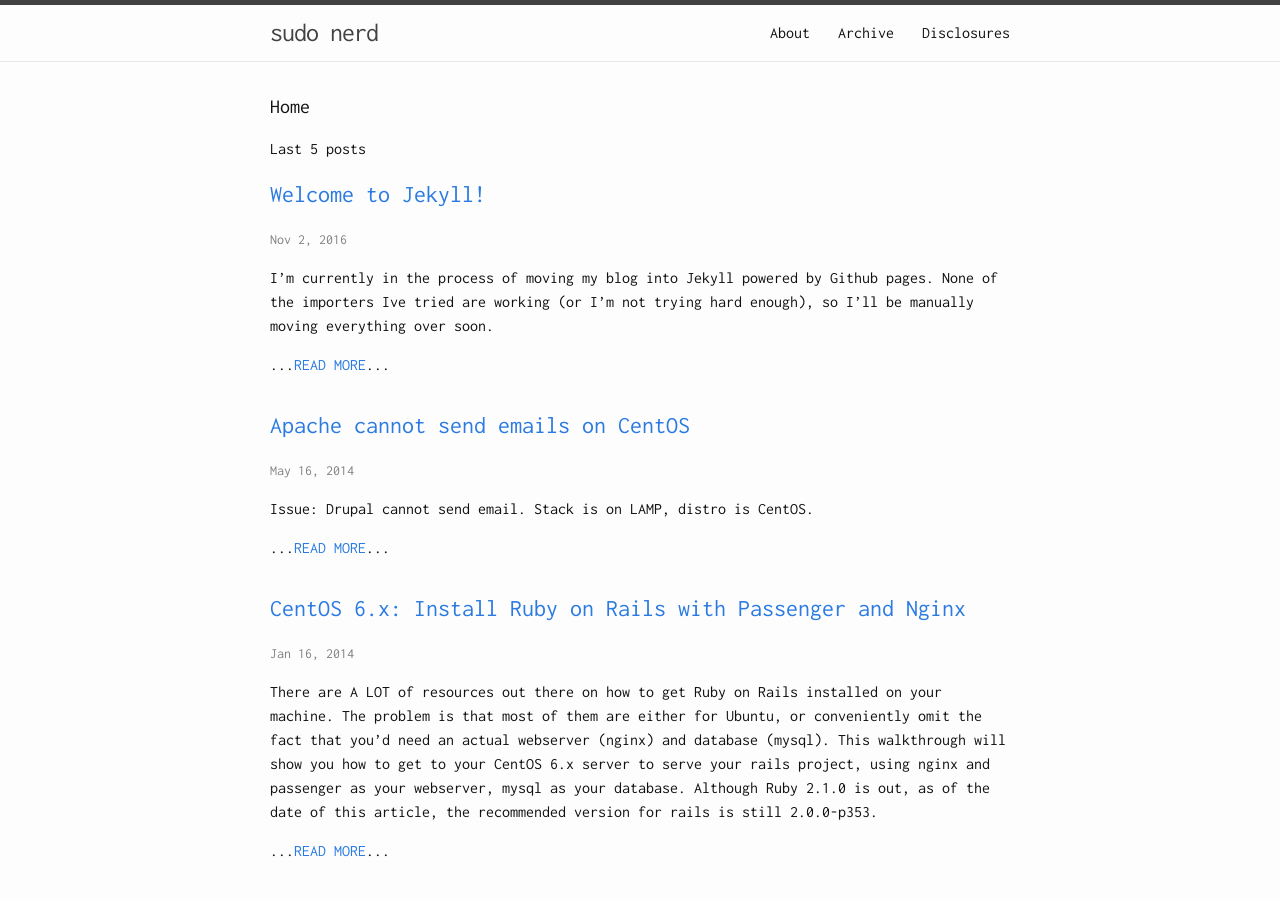
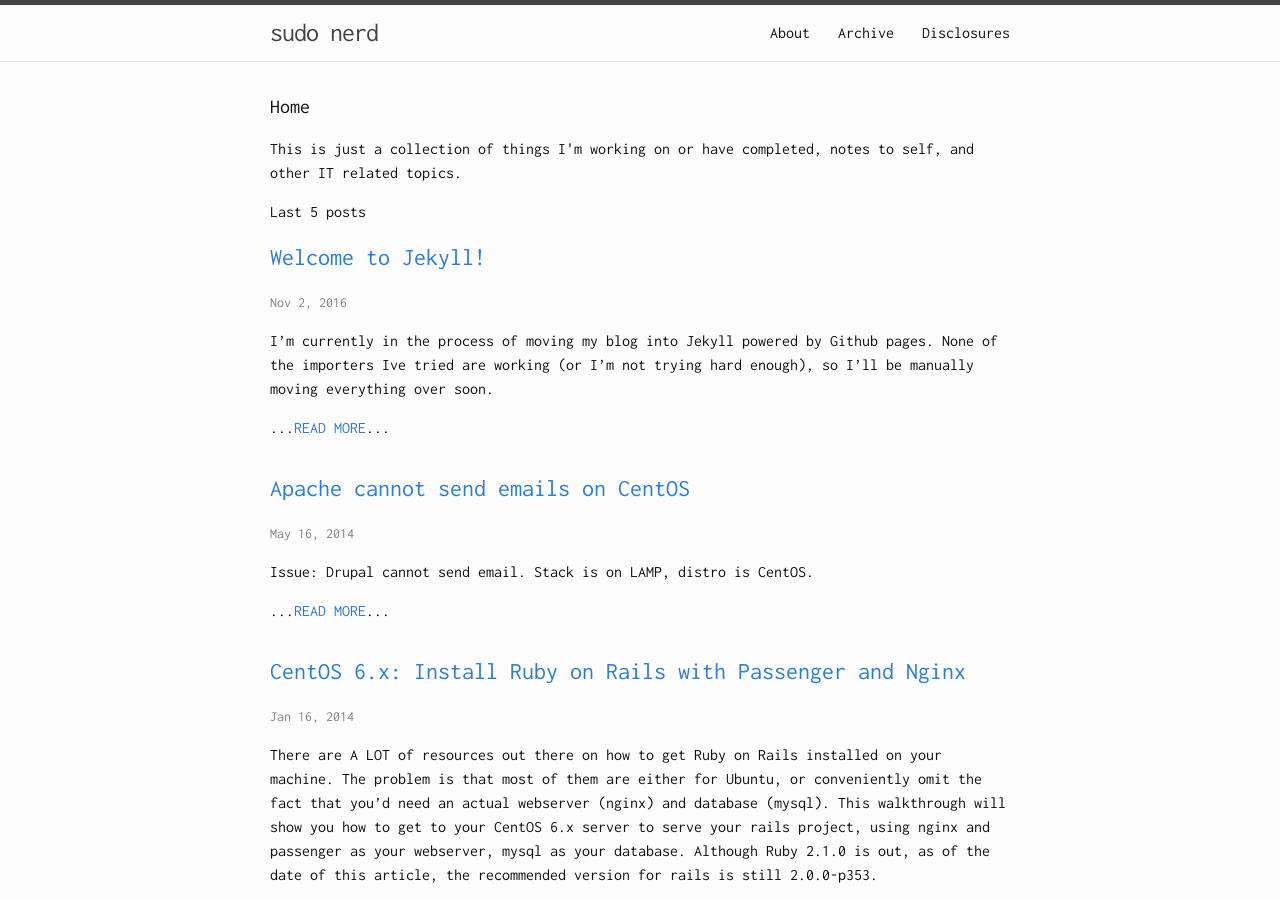
Before and after one commit to educationnull/thejaspher.github.io, a Jekyll site: the page built from index.md, in a window 1280 px wide and 900 px high. Built offline with Jekyll 4.4.1, drawn with Linux system fonts in a browser that asks for light colours.

Commit message:
Update home.html

```diff
--- a/_layouts/home.html
+++ b/_layouts/home.html
@@ -5,7 +5,7 @@ layout: default
 <div class="home">
 
   <h1 class="page-heading">Home</h1>
-
+  <p>This is just a collection of things I'm working on or have completed, notes to self, and other IT related topics.</p>
   {{ content }}
   <p>Last 5 posts</p>
     <ul class="post-list">
```
